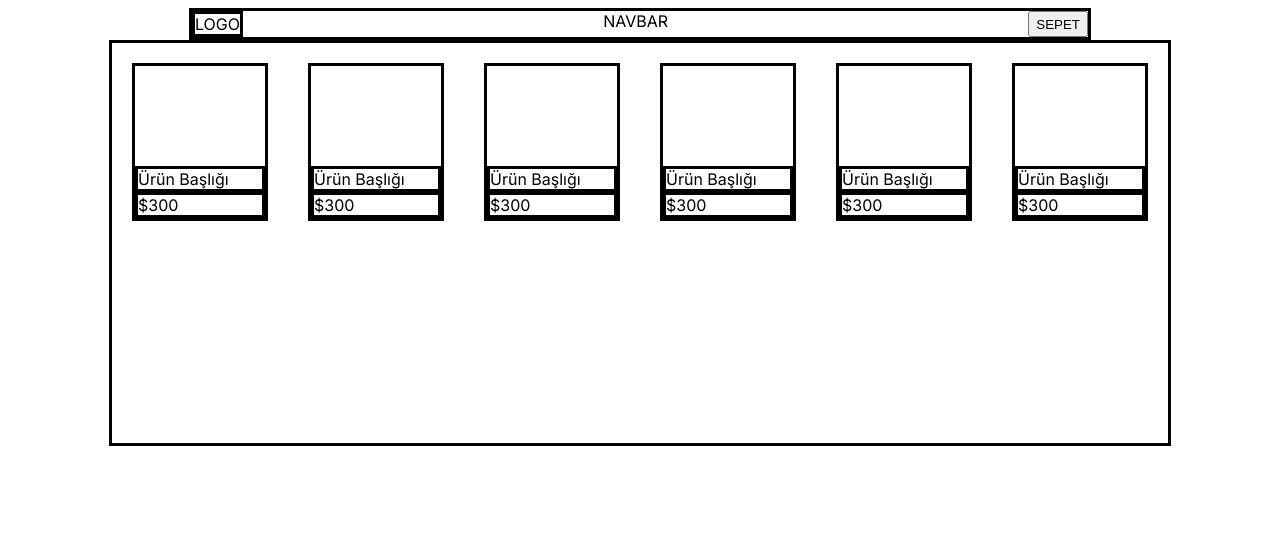
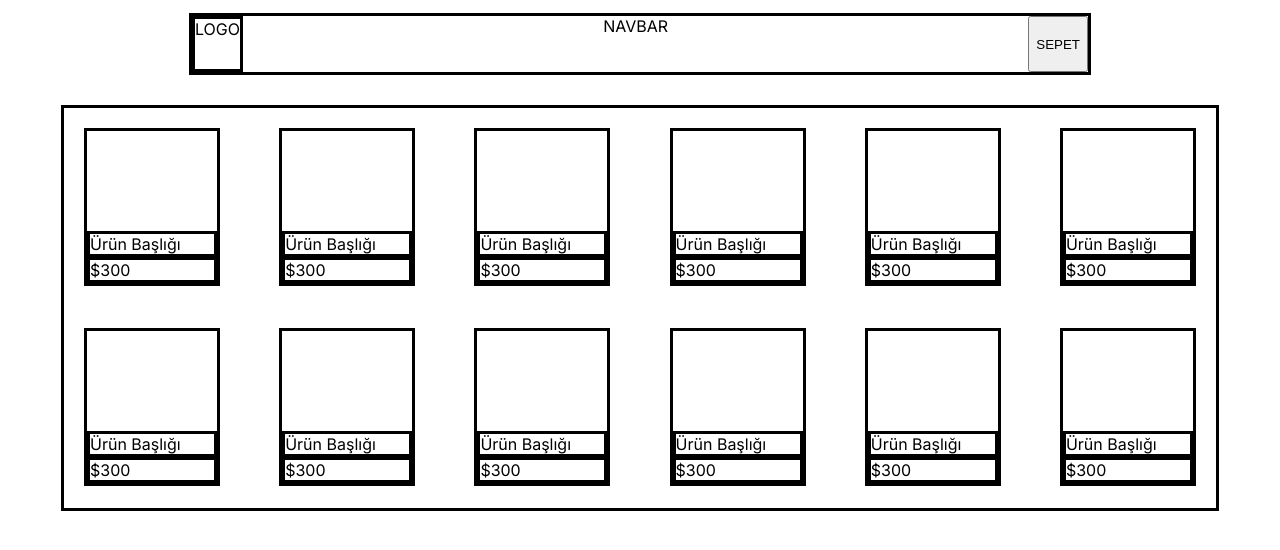
Before and after one commit to ahmetesreff/our-project, a Next.js app in the folder ui/: page / in a window 1280 px wide. Shown: the top 550 px of the page. Built offline with nearby package versions, Linux system fonts and the light colour scheme.

Commit message:
#6 layout fixed(margin)

```diff
--- a/ui/src/app/page.js
+++ b/ui/src/app/page.js
@@ -40,6 +40,36 @@ export default function Home() {
         <div className={styles.productTitle}>Ürün Başlığı</div>
         <div className={styles.productPrice}>$300</div>
       </div>
+      <div className={styles.productContainer}>
+        <div className={styles.image}></div>
+        <div className={styles.productTitle}>Ürün Başlığı</div>
+        <div className={styles.productPrice}>$300</div>
+      </div>
+      <div className={styles.productContainer}>
+        <div className={styles.image}></div>
+        <div className={styles.productTitle}>Ürün Başlığı</div>
+        <div className={styles.productPrice}>$300</div>
+      </div>
+      <div className={styles.productContainer}>
+        <div className={styles.image}></div>
+        <div className={styles.productTitle}>Ürün Başlığı</div>
+        <div className={styles.productPrice}>$300</div>
+      </div>
+      <div className={styles.productContainer}>
+        <div className={styles.image}></div>
+        <div className={styles.productTitle}>Ürün Başlığı</div>
+        <div className={styles.productPrice}>$300</div>
+      </div>
+      <div className={styles.productContainer}>
+        <div className={styles.image}></div>
+        <div className={styles.productTitle}>Ürün Başlığı</div>
+        <div className={styles.productPrice}>$300</div>
+      </div>
+      <div className={styles.productContainer}>
+        <div className={styles.image}></div>
+        <div className={styles.productTitle}>Ürün Başlığı</div>
+        <div className={styles.productPrice}>$300</div>
+      </div>
       </section>
     </main>
   )
--- a/ui/src/app/page.module.css
+++ b/ui/src/app/page.module.css
@@ -14,7 +14,7 @@
   justify-content: space-between;
   align-items: flex-start;
   min-height: 50vh;
-  min-width: 70vw;
+  min-width: 80vw;
   max-width: 90vw;
 }
 
@@ -46,8 +46,11 @@
   justify-content: space-between;
   border-style: solid;
   border-color: black;
+  min-height: 7vh;
   min-width: 70vw;
   max-width: 90vw;
+  margin: 30px;
+  margin-top: 5px;
 }
 
 .image {
```
